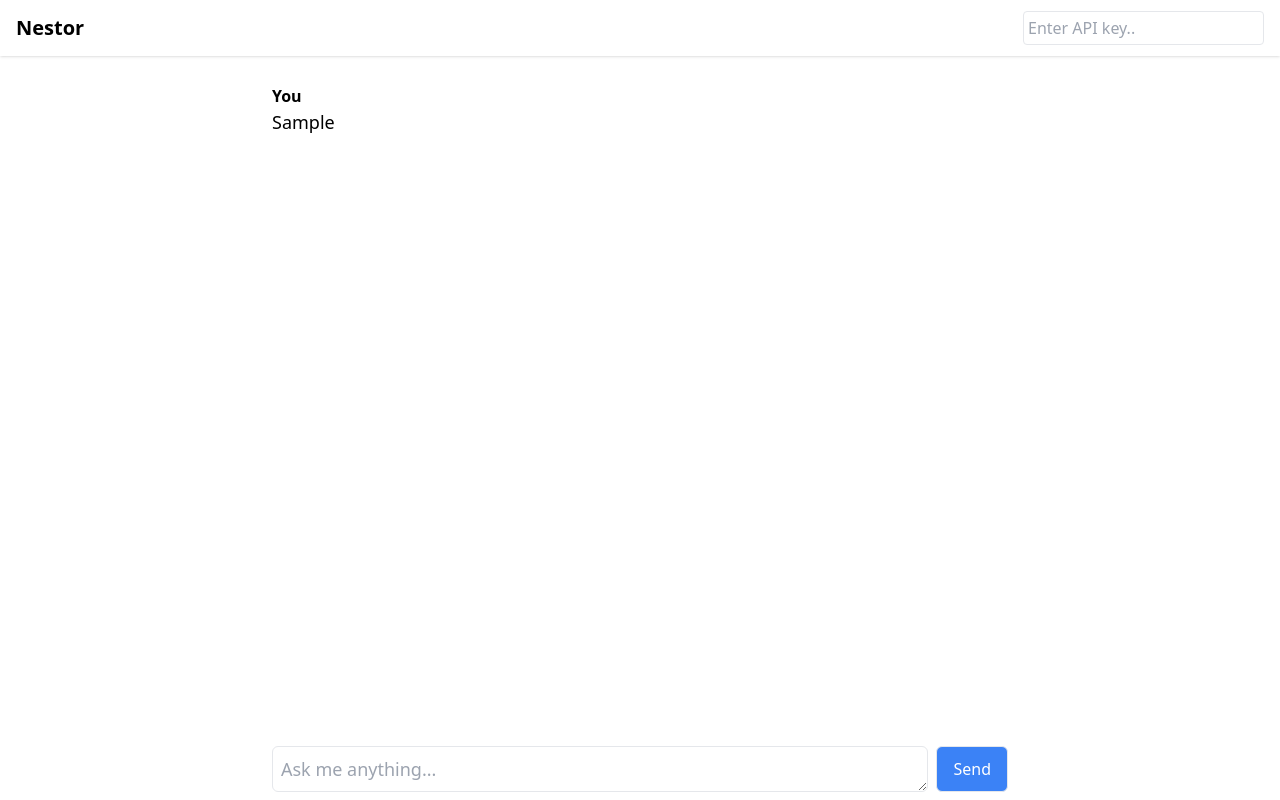
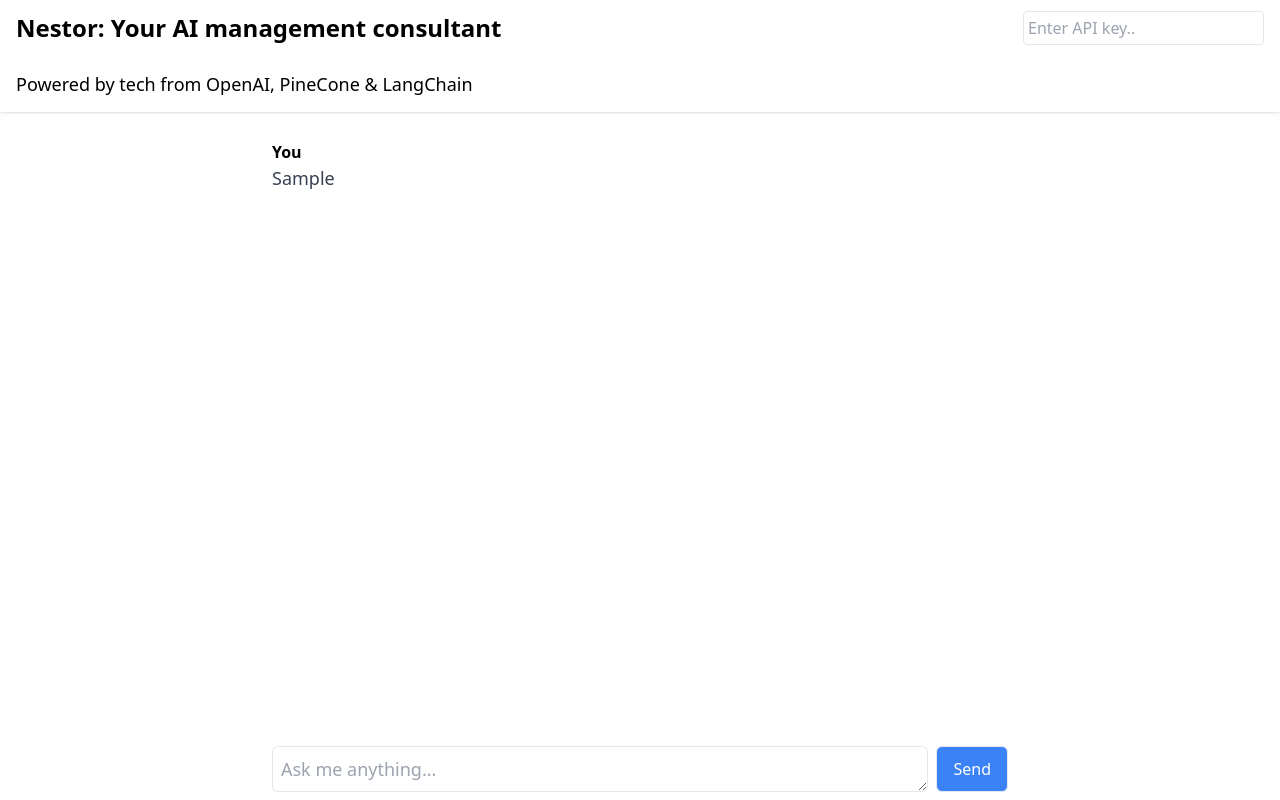
Before and after one commit to MetanoiaLondon/Nestor, a Next.js app in the folder nestor/: page / in a window 1280 px wide. Both pictures are taken after typing "Sample" into the empty fields and a click on the button "Send". Built offline with nearby package versions, Linux system fonts and the light colour scheme; no server answers.

Commit message:
Basic UI

```diff
--- a/nestor/package.json
+++ b/nestor/package.json
@@ -9,6 +9,7 @@
     "lint": "next lint"
   },
   "dependencies": {
+    "@tailwindcss/typography": "^0.5.9",
     "autoprefixer": "10.4.14",
     "eslint": "8.43.0",
     "eslint-config-next": "13.4.6",
@@ -16,6 +17,7 @@
     "postcss": "8.4.24",
     "react": "18.2.0",
     "react-dom": "18.2.0",
+    "react-markdown": "^8.0.7",
     "tailwindcss": "3.3.2"
   }
 }
--- a/nestor/src/pages/index.js
+++ b/nestor/src/pages/index.js
@@ -1,4 +1,5 @@
 import { useState } from "react";
+import ReactMarkdown from 'react-markdown'
 import Head from "next/head";
 
 export default function Home() {
@@ -8,7 +9,7 @@ export default function Home() {
     {
       role: "system",
       content:
-        "You are Nestor, a helpful AI developed by Metanoia and powered by state-of-the-art machine learning models.",
+        "You are Nestor, a helpful AI management consultant and powered by state-of-the-art machine learning models.",
     },
   ]);
 
@@ -58,7 +59,7 @@ export default function Home() {
         {/* Navbar */}
         <nav className="bg-white shadow w-full">
           <div className="px-4 h-14 flex justify-between items-center">
-            <div className="text-xl font-bold">Nestor</div>
+            <div className="text-2xl font-bold">Nestor: Your AI management consultant</div>
             <div>
               <input
                 type="password"
@@ -68,6 +69,9 @@ export default function Home() {
                 onChange={(e) => setApiKey(e.target.value)}
               />
             </div>
+          </div>
+          <div className="px-4 h-14 flex justify-between items-center">
+            <div className="text-lg font-light">Powered by tech from OpenAI, PineCone & LangChain</div>
           </div>
         </nav>
 
@@ -81,7 +85,8 @@ export default function Home() {
                   <div className="font-bold">
                     {msg.role === "user" ? "You" : "Nestor"}
                   </div>
-                  <div className="text-lg">{msg.content}</div>
+                  <div className="text-lg prose">
+                    <ReactMarkdown>{msg.content}</ReactMarkdown></div>
                 </div>
               ))}
           </div>
--- a/nestor/tailwind.config.js
+++ b/nestor/tailwind.config.js
@@ -14,5 +14,7 @@ module.exports = {
       },
     },
   },
-  plugins: [],
+  plugins: [
+    require('@tailwindcss/typography')
+  ],
 }
```
Also changed, not shown: 1 other file (tests, documents, lock files or other folders).
